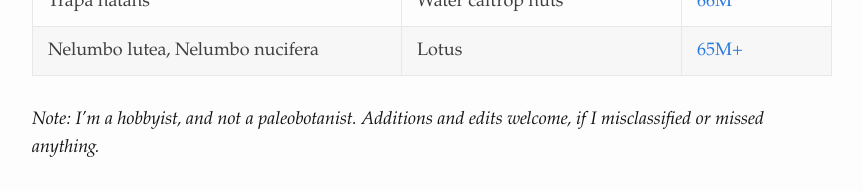
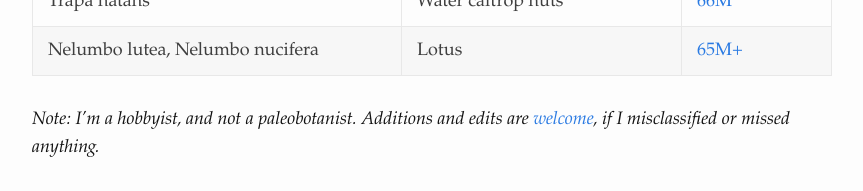
Before and after one commit to bcherny/bcherny.github.io, a Jekyll site: the page built from _posts/2022-01-17-Dinosaur-food.md, in a window 1280 px wide. Shown: the part 1128-1319 px from the top of the page, without its empty margins (208-1071 px from the left). Built offline with Jekyll 4.4.1, drawn with Linux system fonts in a browser that asks for light colours.

Commit message:
Update 2022-01-17-Dinosaur-food.md

```diff
--- a/_posts/2022-01-17-Dinosaur-food.md
+++ b/_posts/2022-01-17-Dinosaur-food.md
@@ -28,4 +28,4 @@ Criteria:
 | Trapa natans | Water caltrop nuts | [66M](https://en.wikipedia.org/wiki/Water_caltrop#Fossil_record)
 | Nelumbo lutea, Nelumbo nucifera | Lotus | [65M+](https://ebrary.net/27989/environment/lotus)
 
-*Note: I'm a hobbyist, and not a paleobotanist. Additions and edits welcome, if I misclassified or missed anything.*
+*Note: I'm a hobbyist, and not a paleobotanist. Additions and edits are [welcome](https://github.com/bcherny/bcherny.github.io/edit/main/_posts/2022-01-17-Dinosaur-food.md), if I misclassified or missed anything.*
```
